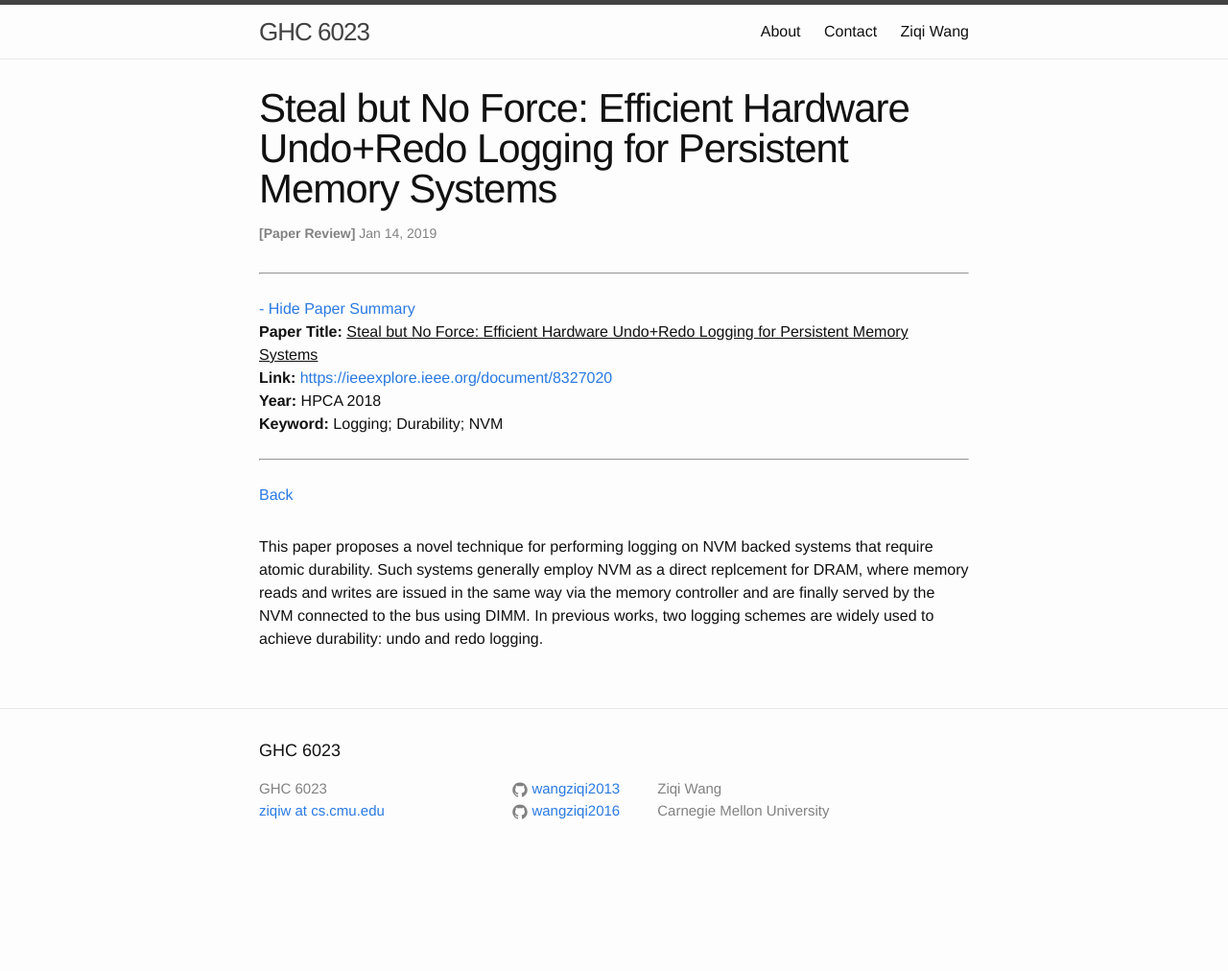
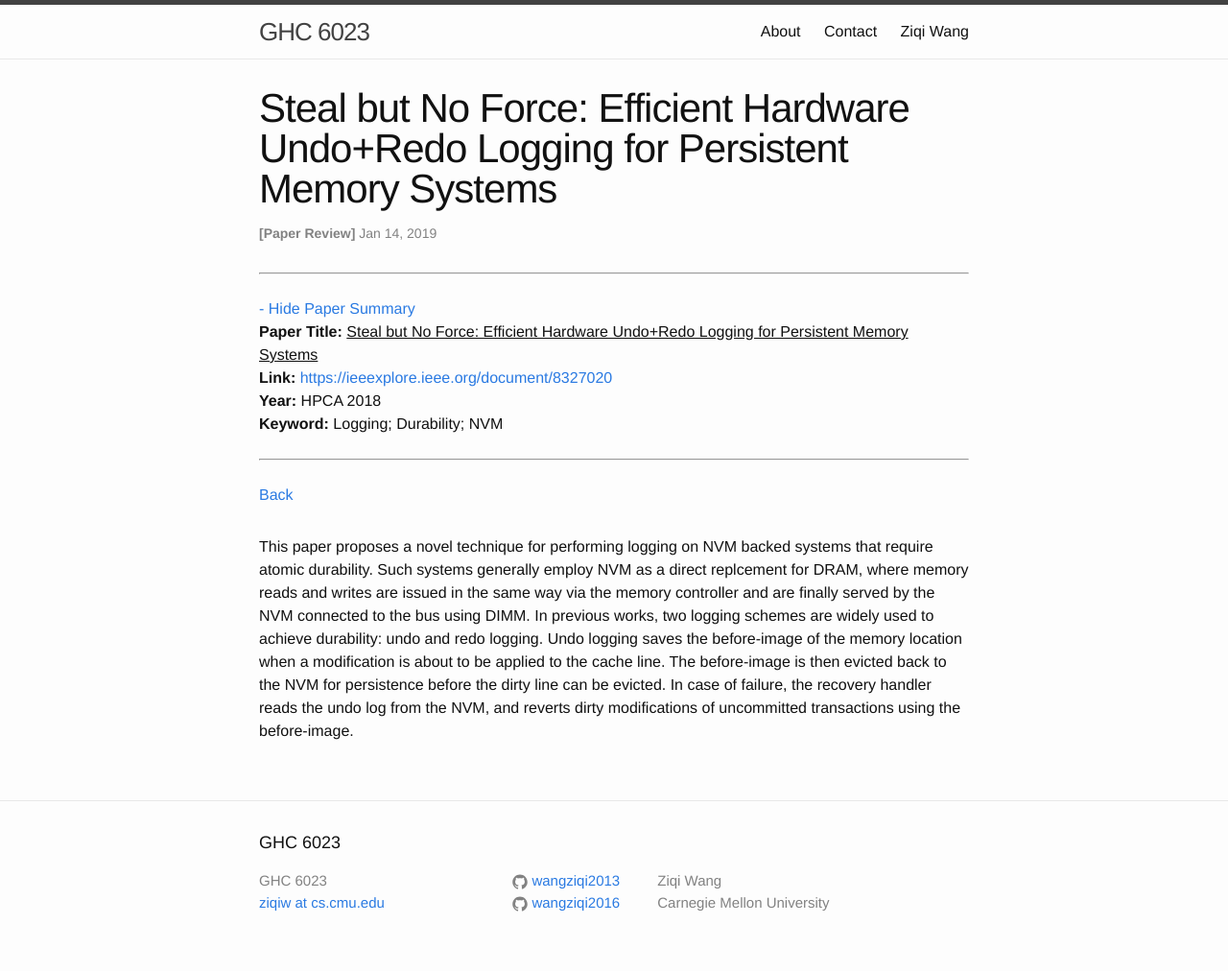
Before and after one commit to wangziqi2013/wangziqi2013.github.io, a Jekyll site: the page built from _posts/2019-01-14-steal-no-force.markdown, in a window 1280 px wide. Shown: the whole page at 96% size. Built offline with Jekyll 4.4.1, drawn with Linux system fonts in a browser that asks for light colours; before the commit the page ends 916 px from its top, so only the background shows below that.

Commit message:
Adding undo logging

```diff
--- a/_posts/2019-01-14-steal-no-force.markdown
+++ b/_posts/2019-01-14-steal-no-force.markdown
@@ -16,4 +16,7 @@ version_mgmt:
 This paper proposes a novel technique for performing logging on NVM backed systems that require atomic durability.
 Such systems generally employ NVM as a direct replcement for DRAM, where memory reads and writes are issued in the
 same way via the memory controller and are finally served by the NVM connected to the bus using DIMM. In previous works,
-two logging schemes are widely used to achieve durability: undo and redo logging.
+two logging schemes are widely used to achieve durability: undo and redo logging. Undo logging saves the before-image
+of the memory location when a modification is about to be applied to the cache line. The before-image is then evicted
+back to the NVM for persistence before the dirty line can be evicted. In case of failure, the recovery handler
+reads the undo log from the NVM, and reverts dirty modifications of uncommitted transactions using the before-image.
```
